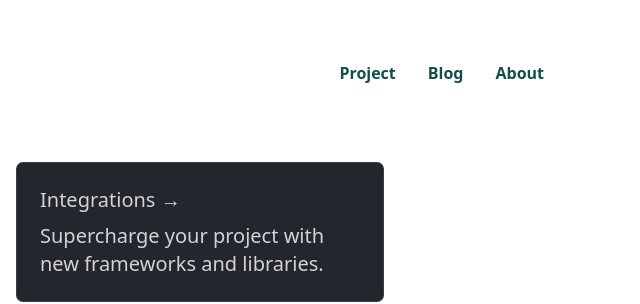
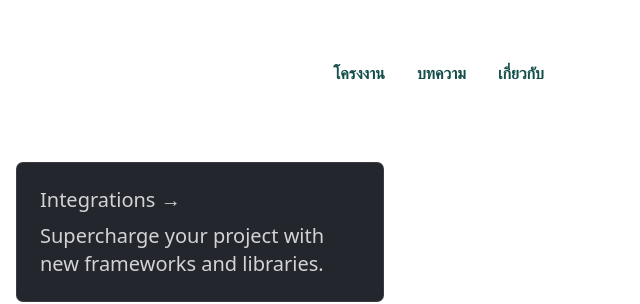
Before and after one commit to Nabsatang02/nabtang.cc, an Astro site: page / in a window 1280 px wide. Shown: the top 304 px of the page, 640-1280 px from the left. Built offline with nearby package versions, Linux system fonts and the light colour scheme; Astro itself is replaced by a stand-in of ours.

Commit message:
Language Tweak

```diff
--- a/src/components/Header.astro
+++ b/src/components/Header.astro
@@ -35,9 +35,9 @@
 <!-- Navigation Menu (hidden by default on mobile) -->
 <nav id="nav-menu" class="hidden sm:flex gap-x-8">
     <ul class="flex gap-x-8">
-        <li><a href="/project" class="text-teal-900 font-bold">Project</a></li>
-        <li><a href="/blog" class="text-teal-900 font-bold">Blog</a></li>
-        <li><a href="/about" class="text-teal-900 font-bold">About</a></li>
+        <li><a href="/project" class="text-teal-900 font-bold">โครงงาน</a></li>
+        <li><a href="/blog" class="text-teal-900 font-bold">บทความ</a></li>
+        <li><a href="/about" class="text-teal-900 font-bold">เกี่ยวกับ</a></li>
     </ul>
 </nav>
 
@@ -45,10 +45,11 @@
 
 <!-- Mobile Menu (hidden by default, shown on mobile when hamburger is clicked) -->
 <nav id="mobile-menu" class="sm:hidden hidden flex-col gap-4 px-6 py-4 bg-gray-100">
-    <ul class="flex flex-col gap-4">
-        <li><a href="/project" class="text-teal-900 font-bold">Project</a></li>
-        <li><a href="/blog" class="text-teal-900 font-bold">Blog</a></li>
-        <li><a href="/about" class="text-teal-900 font-bold">About</a></li>
+    <ul class="flex flex-col gap-4 ">
+        <li><a href="/" class="text-teal-900 font-bold">หน้าหลัก</a></li>
+        <li><a href="/project" class="text-teal-900 font-bold">โครงงาน</a></li>
+        <li><a href="/blog" class="text-teal-900 font-bold">บทความ</a></li>
+        <li><a href="/about" class="text-teal-900 font-bold">เกี่ยวกับ</a></li>
     </ul>
 </nav>
 
```
